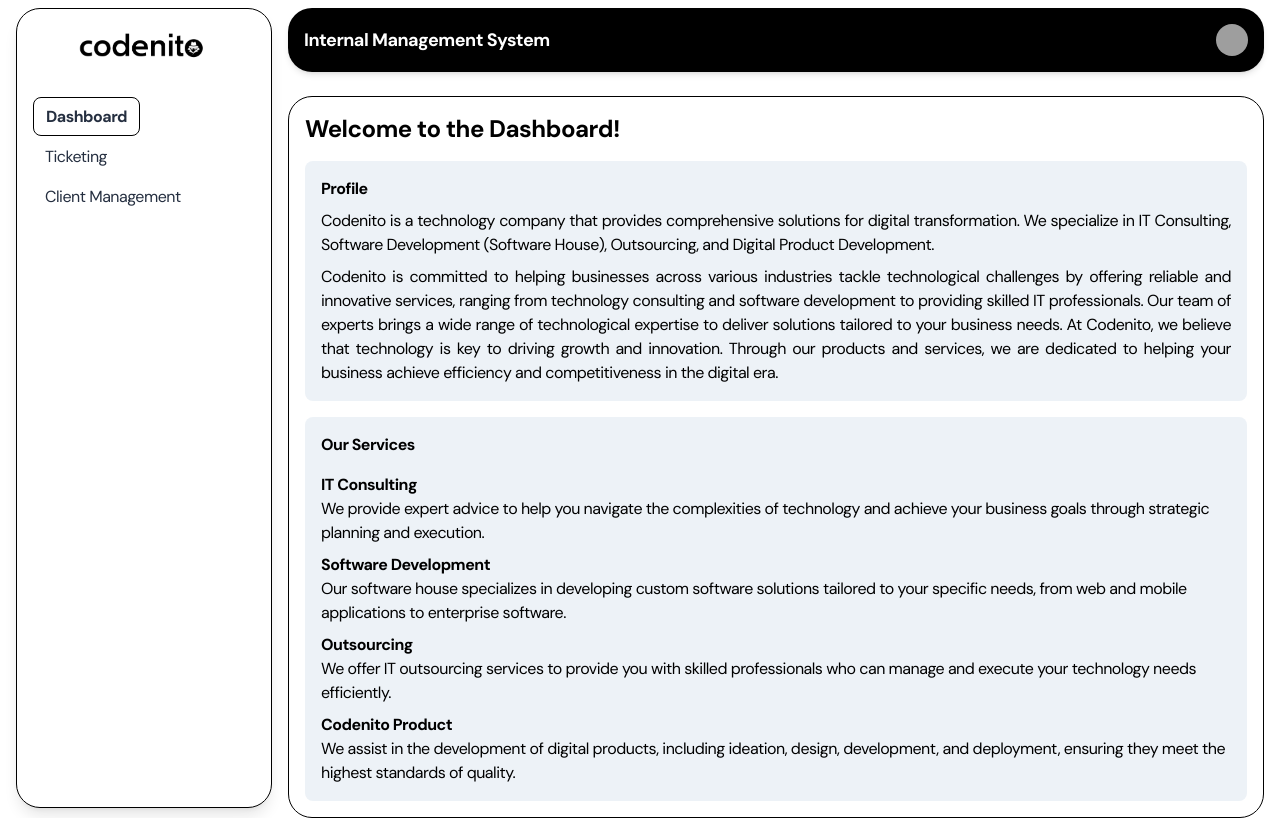
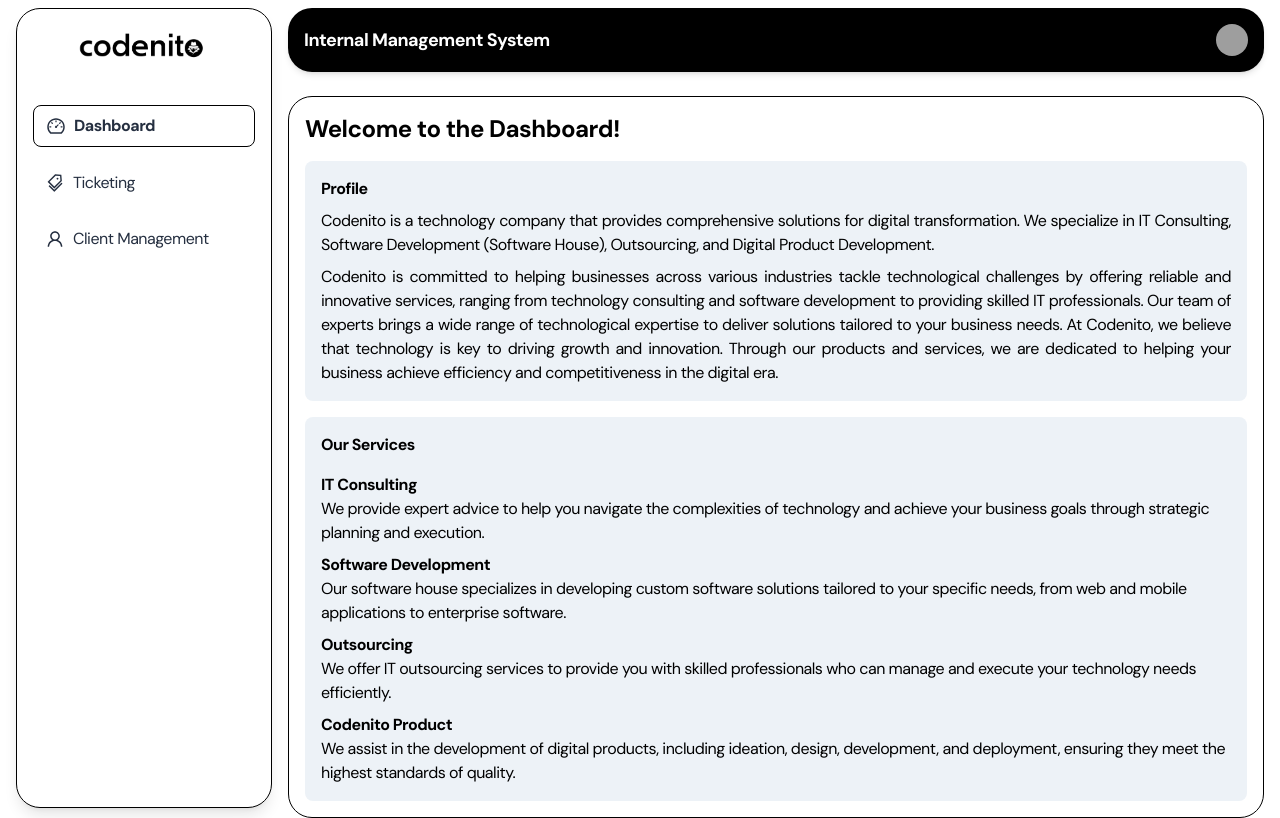
Before and after one commit to nctrnlman/codenito-client-v1, a React (Vite) app: page /ims/dashboard in a window 1280 px wide. Built offline with nearby package versions, Linux system fonts and the light colour scheme; sample sign-in values are in the browser's storage; grey boxes are pictures that could not be loaded.

Commit message:
fix ui for profile and sidebar

```diff
--- a/package.json
+++ b/package.json
@@ -26,6 +26,7 @@
     "react-dnd-html5-backend": "^16.0.1",
     "react-dom": "^18.2.0",
     "react-horizontal-scrolling-menu": "^4.1.2",
+    "react-icons": "^5.3.0",
     "react-router-dom": "^6.21.3",
     "react-scroll": "^1.9.0",
     "react-slick": "^0.29.0",
--- a/src/components/global/layouts/Sidebar.tsx
+++ b/src/components/global/layouts/Sidebar.tsx
@@ -1,6 +1,11 @@
 import React from "react";
 import { Link, useLocation } from "react-router-dom";
 import logoDark from "../../../assets/logo/logo-dark.png";
+import {
+  AiOutlineDashboard,
+  AiOutlineUser,
+  AiOutlineTags,
+} from "react-icons/ai";
 
 const Sidebar: React.FC = () => {
   const location = useLocation();
@@ -16,37 +21,40 @@
         <li>
           <Link
             to="/ims/dashboard"
-            className={`text-gray-800 px-3 py-2 rounded-lg transition-all duration-300 ease-in-out ${
+            className={`text-gray-800 px-3 py-2 flex items-center space-x-2 rounded-lg transition-all duration-300 ease-in-out ${
               location.pathname === "/ims/dashboard"
-                ? "border border-black  font-bold"
+                ? "border border-black font-bold"
                 : "hover:bg-gray-200 hover:font-bold"
             }`}
           >
-            Dashboard
+            <AiOutlineDashboard className="text-xl" />
+            <span>Dashboard</span>
           </Link>
         </li>
         <li>
           <Link
             to="/ims/ticketing"
-            className={`text-gray-800 px-3 py-2 rounded-lg transition-all duration-300 ease-in-out ${
+            className={`text-gray-800 px-3 py-2 flex items-center space-x-2 rounded-lg transition-all duration-300 ease-in-out ${
               location.pathname === "/ims/ticketing"
                 ? "border border-black font-bold"
                 : "hover:bg-gray-200 hover:font-bold"
             }`}
           >
-            Ticketing
+            <AiOutlineTags className="text-xl" />
+            <span>Ticketing</span>
           </Link>
         </li>
         <li>
           <Link
             to="/ims/client-management"
-            className={`text-gray-800 px-3 py-2 rounded-lg transition-all duration-300 ease-in-out ${
+            className={`text-gray-800 px-3 py-2 flex items-center space-x-2 rounded-lg transition-all duration-300 ease-in-out ${
               location.pathname === "/ims/client-management"
                 ? "border border-black font-bold"
                 : "hover:bg-gray-200 hover:font-bold"
             }`}
           >
-            Client Management
+            <AiOutlineUser className="text-xl" />
+            <span>Client Management</span>
           </Link>
         </li>
       </ul>
--- a/src/components/global/layouts/Topbar.tsx
+++ b/src/components/global/layouts/Topbar.tsx
@@ -1,10 +1,14 @@
-import React, { useState } from "react";
+import React, { useState, useEffect } from "react";
 import { useNavigate } from "react-router-dom";
-import { clearUser } from "../../../utils/indexedDBHelper";
+import { clearUser, getUser } from "../../../utils/indexedDBHelper";
 import { toast } from "react-toastify";
 
 const Topbar: React.FC = () => {
   const [dropdownOpen, setDropdownOpen] = useState(false);
+  const [userData, setUserData] = useState<{
+    name: string;
+    email: string;
+  } | null>(null);
 
   const navigate = useNavigate();
 
@@ -15,6 +19,7 @@
   const handleLogout = async () => {
     try {
       localStorage.removeItem("token");
+      localStorage.removeItem("userId");
       toast.success("Success Logout");
       await clearUser();
       navigate("/ims/login");
@@ -22,6 +27,24 @@
       console.error("Error during logout:", error);
     }
   };
+
+  const fetchUserData = async () => {
+    try {
+      const userId = localStorage.getItem("userId"); // Ambil user ID dari localStorage
+      if (userId) {
+        const storedUser = await getUser(userId); // Gunakan user ID untuk mengambil data pengguna dari IndexedDB
+        if (storedUser) {
+          setUserData({ name: storedUser.name, email: storedUser.email });
+        }
+      }
+    } catch (error) {
+      console.error("Error fetching user data:", error);
+    }
+  };
+
+  useEffect(() => {
+    fetchUserData();
+  }, []);
 
   return (
     <div className="fixed top-0 left-72 w-[calc(100%-19rem)] h-16 rounded-3xl mt-2 bg-black text-white flex items-center justify-between px-4 shadow-md z-50">
@@ -41,8 +64,14 @@
 
         {dropdownOpen && (
           <div className="absolute right-0 mt-2 w-48 bg-white rounded-md shadow-lg py-2 text-gray-800">
+            {userData && (
+              <div className="border-b-2 px-4 py-2 text-sm">
+                <p className="font-bold">{userData.name}</p>
+                <p className="">{userData.email}</p>
+              </div>
+            )}
             <a
-              className="block px-4 py-2 text-sm hover:bg-gray-100"
+              className="block px-4 py-2 text-sm hover:bg-gray-100 cursor-pointer"
               onClick={handleLogout}
             >
               Logout
--- a/src/pages/internal/auth/LoginPage.tsx
+++ b/src/pages/internal/auth/LoginPage.tsx
@@ -19,6 +19,7 @@
         const response = await login(values.email, values.password);
 
         localStorage.setItem("token", response.data.token);
+        localStorage.setItem("userId", response.data.user._id);
 
         if (response.data.user) {
           const user = {
```
Also changed, not shown: 1 other file (tests, documents, lock files or other folders).
